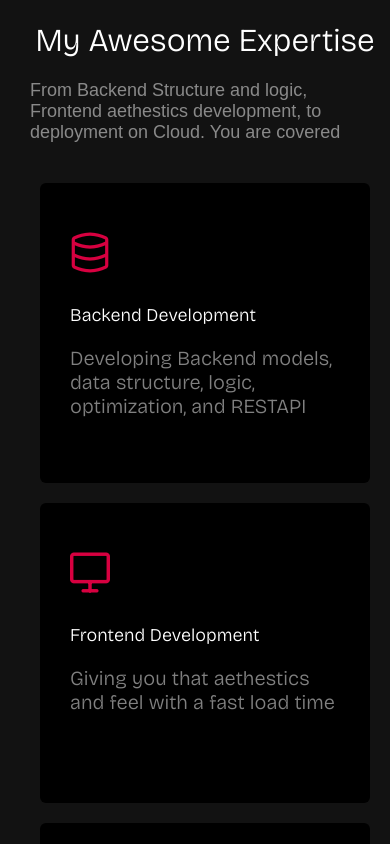
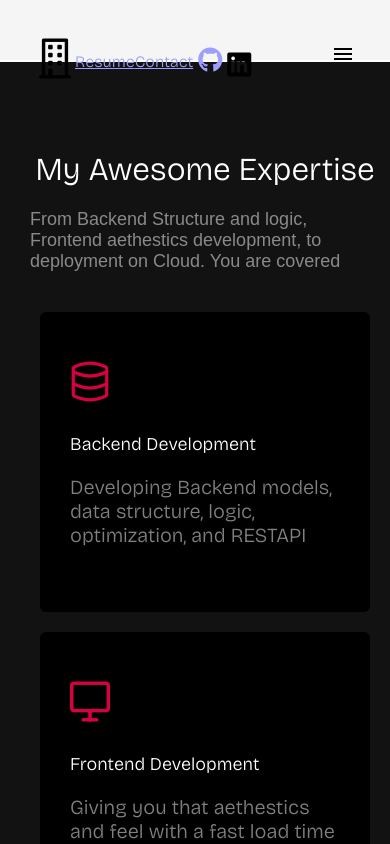
Before and after one commit to Shawen17/Portfolio, a React (Create React App) app: page / in a window 390 px wide. Shown: the top 844 px of the page. Built offline with nearby package versions, Linux system fonts and the light colour scheme.

Commit message:
NavBar added

```diff
--- a/src/App.css
+++ b/src/App.css
@@ -1,38 +1,90 @@
-.App {
-  text-align: center;
+.no-bullets ul {
+  list-style-type: none;
+  margin-left: 5px;
 }
 
-.App-logo {
-  height: 40vmin;
-  pointer-events: none;
+.no-bullets li:hover {
+  background-color: #eee;
+  color: #126180;
 }
 
-@media (prefers-reduced-motion: no-preference) {
-  .App-logo {
-    animation: App-logo-spin infinite 20s linear;
+.navigation-menu ul {
+  display: flex;
+  padding: 0;
+}
+.navigation-menu li {
+  list-style-type: none;
+  margin: 0 1rem;
+  /* color: black; */
+}
+
+.navigation-menu li:hover {
+  color: #126180;
+}
+
+.navigation-menu li a {
+  text-decoration: none;
+  display: block;
+  width: 100%;
+}
+
+.hamburger {
+  cursor: pointer;
+  display: none;
+  transform: translateY(-50%);
+  align-items: center;
+  justify-content: flex-end;
+  margin-left: auto;
+}
+.menu-appear {
+  display: none;
+}
+
+@media screen and (max-width: 648px) {
+  .nav-link {
+    color: black;
+    font-family: "Bricolage Grotesque", sans-serif;
+    font-size: 14px;
+  }
+
+  .hamburger {
+    display: flex;
+    width: 100%;
+    align-items: center;
+    justify-content: flex-end;
+    margin-top: 10px;
+  }
+  .menu-appear {
+    width: 95vw;
+    display: block;
+    background-color: whitesmoke;
+    text-align: left;
+    padding: 3px;
+  }
+  .navigation-menu {
+    display: none;
+  }
+
+  .navigation-menu ul {
+    display: none;
+    position: absolute;
+    top: 60px;
+    left: 0;
+    flex-direction: column;
+    width: 100%;
+    background-color: whitesmoke;
+    border-top: 1px solid black;
+  }
+  .navigation-menu li {
+    text-align: center;
+    margin: 0;
+  }
+  .navigation-menu li a {
+    /* color: black; */
+    width: 100%;
+    padding: 1.5rem 0;
+  }
+  .navigation-menu li:hover {
+    background-color: #eee;
   }
 }
-
-.App-header {
-  background-color: #282c34;
-  min-height: 100vh;
-  display: flex;
-  flex-direction: column;
-  align-items: center;
-  justify-content: center;
-  font-size: calc(10px + 2vmin);
-  color: white;
-}
-
-.App-link {
-  color: #61dafb;
-}
-
-@keyframes App-logo-spin {
-  from {
-    transform: rotate(0deg);
-  }
-  to {
-    transform: rotate(360deg);
-  }
-}
--- a/src/App.js
+++ b/src/App.js
@@ -1,14 +1,17 @@
 import "./App.css";
-import Projects from "./components/Projects";
 import Layout from "./hoc/Layout";
-import Services from "./components/Services";
+import { BrowserRouter, Routes, Route } from "react-router-dom";
+import Home from "./pages/Home";
 
 function App() {
   return (
-    <Layout>
-      <Services />
-      <Projects />
-    </Layout>
+    <BrowserRouter>
+      <Layout>
+        <Routes>
+          <Route path="/" element={<Home />} />
+        </Routes>
+      </Layout>
+    </BrowserRouter>
   );
 }
 
--- /dev/null
+++ b/src/components/NavBar.jsx
@@ -0,0 +1,103 @@
+import React, { useState } from "react";
+import { Link } from "react-router-dom";
+import MenuIcon from "@mui/icons-material/Menu";
+import styled from "styled-components";
+import ClickAwayListener from "react-click-away-listener";
+import NavMenu from "./NavMenu";
+
+const Line = styled.div`
+  height: 2px;
+  color: white;
+  background-color: white;
+`;
+
+const Container = styled.div`
+  height: 60px;
+  background: ${(props) => (props.hasScrolled ? "whitesmoke" : "transparent")};
+  font-family: "Bricolage Grotesque", sans-serif;
+  width: 100vw;
+  padding: 15px;
+
+  @media screen and (max-width: 568px) {
+    background: whitesmoke;
+    color: black;
+    ${Line} {
+      opacity: 0;
+    }
+  }
+`;
+
+const Wrapper = styled.div`
+  padding: 5px 20px;
+  display: flex;
+  justify-content: center;
+  align-items: center;
+  position: relative;
+`;
+
+const Brand = styled.h1`
+  font-weight: bold;
+  &:hover {
+    color: #126180;
+  }
+`;
+
+const NavBar = ({ scrolled }) => {
+  const [toggle, setToggle] = useState(false);
+
+  const toggleModal = () => {
+    setToggle(!toggle);
+  };
+
+  return (
+    <div>
+      <div
+        style={{
+          marginBottom: 60,
+          position: "fixed",
+          zIndex: 9,
+          top: 0,
+          right: 0,
+          left: 0,
+        }}
+      >
+        <Container hasScrolled={scrolled}>
+          <Wrapper>
+            <Link className="mr-auto nav-link" to="/">
+              <Brand>
+                <i
+                  className="pi pi-building"
+                  style={{ fontSize: "2.5rem" }}
+                ></i>
+              </Brand>
+            </Link>
+            <div>
+              <NavMenu />
+            </div>
+            <div
+              className="hamburger"
+              style={{ fontSize: 30 }}
+              onClick={toggleModal}
+            >
+              <MenuIcon />
+            </div>
+          </Wrapper>
+        </Container>
+        <Line />
+        {toggle ? (
+          <ClickAwayListener onClickAway={() => setToggle(false)}>
+            <div className="menu-appear">
+              <div className="no-bullets">
+                <NavMenu />
+              </div>
+            </div>
+          </ClickAwayListener>
+        ) : (
+          ""
+        )}
+      </div>
+    </div>
+  );
+};
+
+export default NavBar;
--- /dev/null
+++ b/src/components/NavMenu.jsx
@@ -0,0 +1,45 @@
+import styled from "styled-components";
+import { Link } from "react-router-dom";
+
+const Container = styled.div`
+  display: flex;
+  align-items: center;
+  justify-content: space-between;
+`;
+
+const Right = styled.div`
+  display: flex;
+  align-items: flex-end;
+  justify-content: flex-end;
+  flex: 70%;
+  margin-left: auto;
+`;
+
+const Left = styled.div`
+  display: flex;
+  align-items: center;
+  justify-content: center;
+  flex: 30%;
+`;
+
+const NavMenu = () => {
+  return (
+    <Container>
+      <Left>
+        <Link to="/">Resume</Link>
+        <Link to="/">Contact</Link>
+      </Left>
+      <Right>
+        <a href="/" target="_blank" style={{ margin: 5 }}>
+          <i className="pi pi-github" style={{ fontSize: "1.5rem" }}></i>
+        </a>
+
+        <Link className="mb-1 nav-item nav-link" to="">
+          <i className="pi pi-linkedin" style={{ fontSize: "1.5rem" }}></i>
+        </Link>
+      </Right>
+    </Container>
+  );
+};
+
+export default NavMenu;
--- a/src/hoc/Layout.jsx
+++ b/src/hoc/Layout.jsx
@@ -1,8 +1,29 @@
 import "primereact/resources/themes/bootstrap4-dark-blue/theme.css";
 import "primeicons/primeicons.css";
+import { useEffect, useState } from "react";
+import NavBar from "../components/NavBar";
 
 const Layout = ({ children }) => {
-  return <>{children}</>;
+  const [scrolled, setScrolled] = useState(false);
+
+  useEffect(() => {
+    const handleScroll = () => {
+      setScrolled(window.scrollY > 120);
+    };
+
+    window.addEventListener("scroll", handleScroll);
+
+    return () => {
+      window.removeEventListener("scroll", handleScroll);
+    };
+  }, []);
+
+  return (
+    <>
+      <NavBar scrolled={scrolled} />
+      {children}
+    </>
+  );
 };
 
 export default Layout;
--- /dev/null
+++ b/src/pages/Home.jsx
@@ -0,0 +1,18 @@
+import Services from "../components/Services";
+import Projects from "../components/Projects";
+import styled from "styled-components";
+
+const Container = styled.div`
+  margin-top: 150px;
+`;
+
+const Home = () => {
+  return (
+    <Container>
+      <Services />
+      <Projects />
+    </Container>
+  );
+};
+
+export default Home;
```
